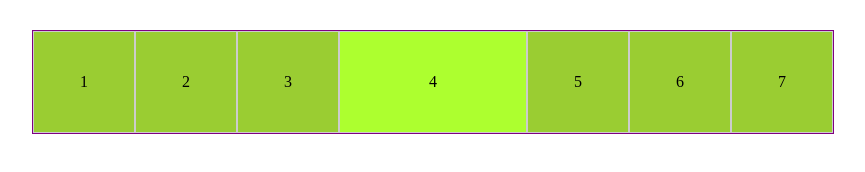
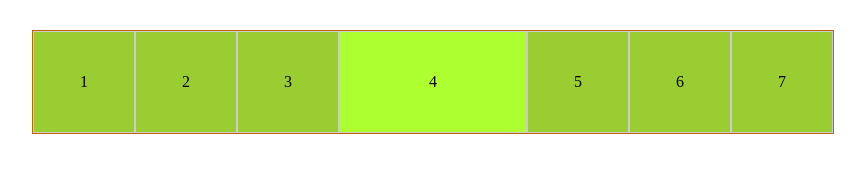
Before and after one commit to GoldCoast94/CSS-Learn, a plain HTML site: page flex/flex.html in a window 1280 px wide. Shown: the whole page, without its empty margins (207-1072 px from the left). Drawn offline with Linux system fonts and the light colour scheme.

Commit message:
fix: 更改边框的颜色

```diff
--- a/flex/flex.html
+++ b/flex/flex.html
@@ -1,23 +1,23 @@
 <!DOCTYPE html>
 <html lang="en">
   <head>
-	<meta charset="UTF-8">
+    <meta charset="UTF-8" />
     <title>Document</title>
     <style>
-		#container{
+      #container {
         display: flex;
         width: 800px;
         margin: 30px auto;
-			border: 1px solid purple;
+        border: 1px solid rgb(192, 97, 8);
       }
-		.box{
+      .box {
         width: 100px;
         text-align: center;
         line-height: 100px;
         background: yellowgreen;
         border: 1px solid #ccc;
       }
-		.box:nth-child(4){
+      .box:nth-child(4) {
         /*flex属性是flex-grow, flex-shrink 和 flex-basis的简写，默认值为0 1 auto*/
         flex: 1 1 auto;
         background: greenyellow;
```
Lines whose indentation alone changed are shown as unchanged.
